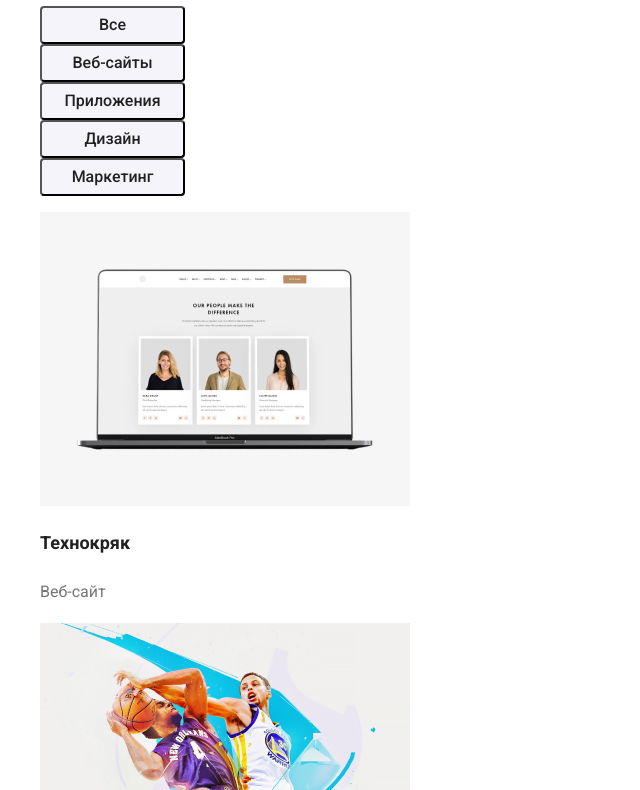
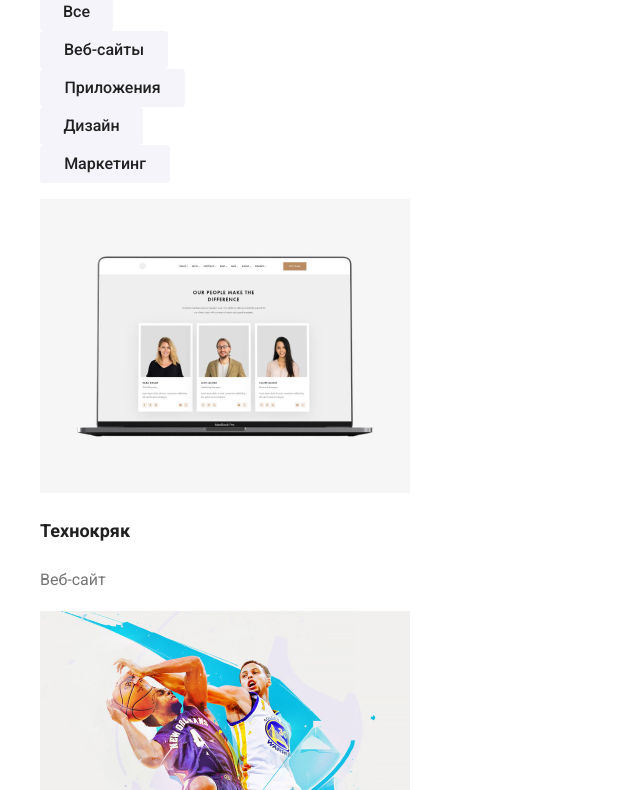
Before and after one commit to Stanislav1408/goit-markup-hw-02, a plain HTML site: page portfolio.html in a window 1280 px wide. Shown: the part 229-1019 px from the top of the page, without its empty margins (0-640 px from the left). Drawn offline with nearby package versions, Linux system fonts and the light colour scheme.

Commit message:
изменение стилей

```diff
--- a/CSS/style.css
+++ b/CSS/style.css
@@ -2,6 +2,15 @@ body {
   font-family: Roboto, sans-serif;
   font-style: normal;
   background: #ffffff;
+}
+
+:root {
+  --color: #757575;
+  --colot-text: #212121;
+  --color-hover: #2196f3;
+  --background: #2f303a;
+  --text-text: #ffffff;
+  --background-team: #f5f4fa;
 }
 
 .list-no-style {
@@ -11,14 +20,14 @@ body {
 .header a:hover,
 .header a:focus,
 .header a:active {
-  color: #2196f3;
+  color: var(--color-hover);
 }
 
 .WebStudio {
   font-size: 26px;
   line-height: 1.19;
   letter-spacing: 0.03em;
-  color: #2196f3;
+  color: var(--color-hover);
   text-decoration: none;
   font-family: Raleway;
 }
@@ -27,28 +36,31 @@ body {
   font-size: 14px;
   line-height: 1.14;
   letter-spacing: 0.02em;
-  color: #2196f3;
+  color: var(--color-hover);
   font-weight: 500;
+  text-decoration: none;
 }
 
 .portfolio {
   font-size: 14px;
   line-height: 1.14;
   letter-spacing: 0.02em;
-  color: #212121;
+  color: var(--colot-text);
   font-weight: 500;
+  text-decoration: none;
 }
 .contact {
   font-size: 14px;
   line-height: 1.14;
   letter-spacing: 0.02em;
-  color: #212121;
+  color: var(--colot-text);
   font-weight: 500;
+  text-decoration: none;
 }
 
 .mailtel a {
   list-style: none;
-  color: #757575;
+  color: var(--color);
   text-decoration: none;
   font-size: 14px;
   line-height: 1.14px;
@@ -60,7 +72,7 @@ body {
 }
 
 .effect {
-  background: #2f303a;
+  background-color: var(--background);
 }
 
 .business {
@@ -70,13 +82,13 @@ body {
   text-align: center;
   letter-spacing: 0.06em;
   text-transform: uppercase;
-  color: #ffffff;
+  color: var(--text-text);
 }
 .button {
   position: relative;
   left: 50%;
   transform: translate(-50%, 0);
-  background: #2196f3;
+  background-color: var(--color-hover);
   box-shadow: 0px 4px 4px rgba(0, 0, 0, 0.15);
   border-radius: 4px;
   font-family: inherit;
@@ -87,7 +99,7 @@ body {
   line-height: 1.87;
   text-align: center;
   letter-spacing: 0.06em;
-  color: #ffffff;
+  color: var(--text-text);
 }
 
 .tasks h3 {
@@ -96,14 +108,14 @@ body {
   line-height: 1.14;
   letter-spacing: 0.03em;
 
-  color: #212121;
+  color: var(--colot-text);
 }
 
 .tasks p {
   font-size: 14px;
   line-height: 1.71;
   letter-spacing: 0.03em;
-  color: #757575;
+  color: var(--color);
 }
 
 .img {
@@ -112,11 +124,11 @@ body {
   line-height: 1.16;
   text-align: center;
   letter-spacing: 0.03em;
-  color: #212121;
+  color: var(--colot-text);
 }
 
 .team {
-  background: #f5f4fa;
+  background-color: var(--background-team);
 }
 
 .team h2 {
@@ -125,7 +137,7 @@ body {
   line-height: 1.16;
   text-align: center;
   letter-spacing: 0.03em;
-  color: #212121;
+  color: var(--colot-text);
 }
 
 .team h3 {
@@ -134,7 +146,7 @@ body {
   line-height: 1.18;
   letter-spacing: 0.03em;
 
-  color: #212121;
+  color: var(--colot-text);
 }
 .team p {
   font-size: 16px;
@@ -142,42 +154,50 @@ body {
 
   letter-spacing: 0.03em;
 
-  color: #757575;
+  color: var(--color);
 }
 
 .footer {
-  background: #2f303a;
+  background: var(--background);
 }
 
 .footer address {
   font-style: normal;
   font-size: 14px;
   line-height: 1, 71;
-  color: #ffffff;
+  color: var(--text-text);
+}
+
+.footer a:hover,
+.footer a:focus,
+.footer a:active {
+  color: var(--color-hover);
 }
 
 .Studio {
-  color: #ffffff;
+  color: var(--text-text);
 }
 
 .Studio- {
-  color: #212121;
+  color: var(--colot-text);
 }
 
 .portfolioo {
   font-size: 14px;
   line-height: 1.14;
   letter-spacing: 0.02em;
-  color: #2196f3;
+  color: var(--color-hover);
   font-weight: 500;
+  text-decoration: none;
 }
 
 .studioo {
   font-size: 14px;
   line-height: 1.14;
   letter-spacing: 0.02em;
-  color: #212121;
+  color: var(--colot-text);
   font-weight: 500;
+  text-decoration: none;
 }
 
 .work a {
@@ -188,61 +208,101 @@ body {
   font-weight: 700;
   font-size: 18px;
   line-height: 2;
-  color: #212121;
+  color: var(--colot-text);
 }
 
 .work p {
   font-size: 16px;
   line-height: 1.87;
 
-  color: #757575;
+  color: var(--color);
 }
 
-.all {
+button:hover,
+button :focus button :active {
+  background-color: var(--color-hover);
+  box-shadow: 0px 3px 1px rgba(0, 0, 0, 0.1), 0px 1px 2px rgba(0, 0, 0, 0.08),
+    0px 2px 2px rgba(0, 0, 0, 0.12);
+  border-radius: 4px;
+  color: var(--text-text);
+}
+
+.button-type-a {
+  width: 73px;
+  height: 38px;
+  left: 495px;
+  top: 174px;
+  border: 0;
+  padding: 0;
   font-weight: 500;
   font-size: 16px;
-  line-height: 1.62;
-  color: #212121;
+  line-height: 1, 62;
+  text-align: center;
+  color: var(--colot-text);
+  background-color: var(--background-team);
+  border-radius: 4px;
 }
-.Web-sites {
+
+.button-type-b {
+  width: 128px;
+  height: 38px;
+  left: 576px;
+  top: 174px;
+  border: 0;
+  padding: 0;
   font-weight: 500;
   font-size: 16px;
-  line-height: 1.62;
-  color: #212121;
+  line-height: 1, 62;
+  text-align: center;
+  color: var(--colot-text);
+  background-color: var(--background-team);
+  border-radius: 4px;
 }
 
-.Applications {
-  font-weight: 500;
-  font-size: 16px;
-  line-height: 1.62;
-  color: #212121;
-}
-
-.Design {
-  font-weight: 500;
-  font-size: 16px;
-  line-height: 1.62;
-  color: #212121;
-}
-
-.Marketing {
-  font-weight: 500;
-  font-size: 16px;
-  line-height: 1.62;
-  color: #212121;
-}
-
-.button-type {
+.button-type-c {
   width: 145px;
   height: 38px;
   left: 712px;
   top: 174px;
-  background: #f5f4fa;
+  border: 0;
+  padding: 0;
+  font-weight: 500;
+  font-size: 16px;
+  line-height: 1, 62;
+  text-align: center;
+  color: var(--colot-text);
+  background-color: var(--background-team);
   border-radius: 4px;
-  font-family: inherit;
 }
 
-.button:hover,
-.button:active {
-  color: #2196f3;
+.button-type-d {
+  width: 103px;
+  height: 38px;
+  left: 865px;
+  top: 174px;
+  border: 0;
+  padding: 0;
+  font-weight: 500;
+  font-size: 16px;
+  line-height: 1, 62;
+  text-align: center;
+  color: var(--colot-text);
+  background-color: var(--background-team);
+  border-radius: 4px;
 }
+
+.button-type-e {
+  width: 130px;
+  height: 38px;
+  left: 976px;
+  top: 174px;
+  border: 0;
+  padding: 0;
+  font-weight: 500;
+  font-size: 16px;
+  line-height: 1, 62;
+  text-align: center;
+  color: var(--colot-text);
+  background-color: var(--background-team);
+  border-radius: 4px;
+}
--- a/portfolio.html
+++ b/portfolio.html
@@ -34,32 +34,23 @@
 
 <!--Наши работы-->
     <main>
+        <section>
           <h1>Наши работы</h1>
            <ul class="list-no-style">
             <li>
-            <button type="#" class="button-type">
-                <span class="all">Все</span>
-            </button>
+               <button type="button" class="button-type-a">Все</button>
             </li>
             <li>
-            <button type="#" class="button-type">
-                <span class="Web-sites">Веб-сайты</span>
-            </button>
+               <button type="button" class="button-type-b">Веб-сайты</button>
             </li>
             <li>
-            <button type="#" class="button-type">
-                <span class="Applications">Приложения</span>
-            </button>
+               <button type="button" class="button-type-c">Приложения</button>
             </li>
             <li>
-            <button type="#" class="button-type">
-                <span class="Design">Дизайн</span>
-            </button>
+               <button type="button" class="button-type-d">Дизайн</button>
             </li>
             <li>
-            <button type="#" class="button-type">
-                <span class="Marketing">Маркетинг</span>
-            </button>
+               <button type="button" class="button-type-e">Маркетинг</button>
             </li>
            </ul>
 
@@ -129,6 +120,7 @@
             </a>
         </li>
     </ul>
+    </section>
 
 
 
```
Also changed, not shown: index.html (+4 -4 lines). Lines whose indentation alone changed are shown as unchanged.
